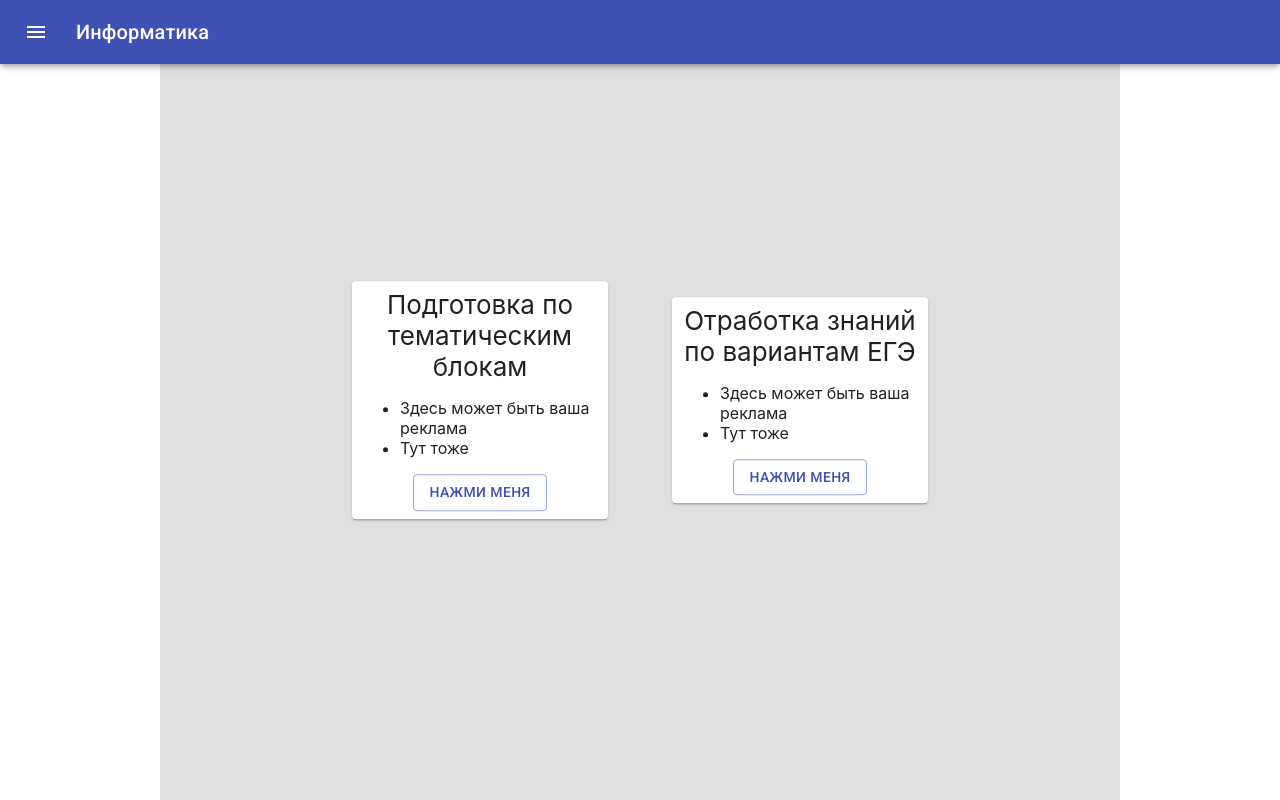
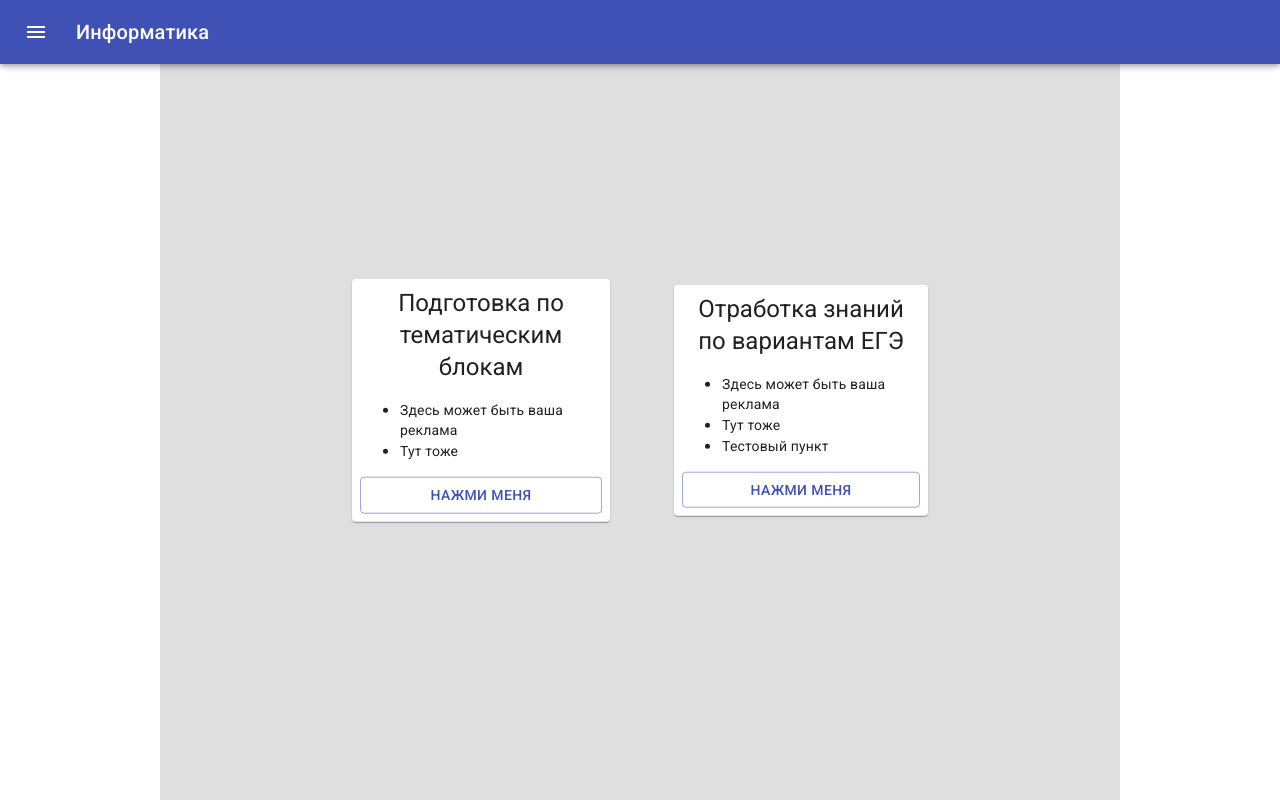
Before and after one commit to HeroBrine1st/Inf, a React (Create React App) app: page / in a window 1280 px wide. Built offline with nearby package versions, Linux system fonts and the light colour scheme.

Commit message:
Переписали стили, добавили хуки на размер; TODO нормальное отображение на мобиле

```diff
--- a/src/main/Main.css
+++ b/src/main/Main.css
@@ -5,7 +5,7 @@
     text-align: center;
     justify-content: center;
     margin: 5%;
-    width: 45%;
+    /*width: 45%;*/
     padding: 8px;
 }
 
@@ -16,7 +16,6 @@
 
 .mainPage {
     display: flex;
-    flex-direction: row;
     align-items: stretch;
     justify-content: center;
     color: white;
--- a/src/main/Main.js
+++ b/src/main/Main.js
@@ -1,37 +1,76 @@
 import {Button, Paper} from "@material-ui/core";
-import "./Main.css"
 import {Link} from "react-router-dom";
+import Typography from "@material-ui/core/Typography";
+import {makeStyles} from "@material-ui/core/styles";
+
+const useStyles = makeStyles((theme) => ({
+  root: {
+    [theme.breakpoints.down("lg")]: {
+      display: "block",
+    },
+    [theme.breakpoints.up("lg")]: {
+      display: "flex",
+      flexDirection: "row",
+    },
+    alignItems: "stretch",
+    justifyContent: "center",
+    color: "white",
+    top: "50%",
+    left: "50%",
+    transform: "translate(-50%, -50%)",
+    position: "fixed",
+  },
+  paper: {
+    display: "flex",
+    flexDirection: "column",
+    flexWrap: "wrap",
+    alignSelf: "center",
+    textAlign: "center",
+    // justifyContent: "center",
+    margin: "5%",
+    padding: theme.spacing(1),
+  },
+  paperContent: {
+    fontSize: "calc(4px + 1.5vmin)",
+    textAlign: "left",
+    flex: "1",
+  },
+  button: {
+
+  }
+}))
 
 function Main() {
+  const classes = useStyles()
   return (
-    <div className="mainPage">
-      <Paper className="paper">
-        Подготовка по тематическим блокам
-        <div className="paperContent">
+    <div className={classes.root}>
+      <Paper className={classes.paper}>
+        <Typography variant="h5">Подготовка по тематическим блокам</Typography>
+        <div className={classes.paperContent}>
           <ul>
-            <li>Здесь может быть ваша реклама</li>
-            <li>Тут тоже</li>
+            {["Здесь может быть ваша реклама", "Тут тоже"].map(it => (
+              <li><Typography variant="body2">{it}</Typography></li>
+            ))}
           </ul>
         </div>
 
-        <Button variant="outlined" color="primary">
+        <Button variant="outlined" color="primary" className={classes.button}>
           Нажми меня
         </Button>
       </Paper>
 
-      <Paper className="paper">
-        Отработка знаний по вариантам ЕГЭ
-        <div className="paperContent">
+      <Paper className={classes.paper}>
+        <Typography variant="h5">Отработка знаний по вариантам ЕГЭ</Typography>
+        <div className={classes.paperContent}>
           <ul>
-            <li>Здесь может быть ваша реклама</li>
-            <li>Тут тоже</li>
+            {["Здесь может быть ваша реклама", "Тут тоже", "Тестовый пункт"].map(it => (
+              <li><Typography variant="body2">{it}</Typography></li>
+            ))}
           </ul>
         </div>
-        <Link to="/variants">
-          <Button variant="outlined" color="primary">
-            Нажми меня
-          </Button>
-        </Link>
+        <Button variant="outlined" color="primary" component={Link} to="/variants">
+          Нажми меня
+        </Button>
       </Paper>
     </div>
   )
--- a/src/misc/NavigationDrawer.js
+++ b/src/misc/NavigationDrawer.js
@@ -1,7 +1,6 @@
 import {Drawer, List, ListItem, ListItemText, Link as MLink, makeStyles} from "@material-ui/core";
 import Toolbar from "@material-ui/core/Toolbar";
 import React from "react";
-import "./NavigationDrawer.css"
 import PropTypes from "prop-types";
 import {Link as RLink} from "react-router-dom";
 import Typography from "@material-ui/core/Typography";
--- a/src/variants/Variant.js
+++ b/src/variants/Variant.js
@@ -83,9 +83,7 @@ function Variant(props) {
         </AccordionActions>
       </Accordion>
     ))}
-    <SolutionDialog open={dialog} onClose={() => openDialog(false)} solution={dialogContent}>
-
-    </SolutionDialog>
+    <SolutionDialog open={dialog} onClose={() => openDialog(false)} solution={dialogContent}/>
   </div>
 }
 
--- a/src/variants/Variants.js
+++ b/src/variants/Variants.js
@@ -1,5 +1,4 @@
 import {useEffect, useState} from "react";
-import "./Variants.css"
 import Loading from "../misc/Loading";
 import {useSnackbar} from "notistack";
 import {Route, useRouteMatch, Switch} from "react-router";
@@ -15,7 +14,6 @@ const useStyles = makeStyles((theme) => ({
     display: 'flex',
     justifyContent: 'center',
     flexWrap: 'wrap',
-
     marginLeft: theme.spacing(16),
     marginRight: theme.spacing(16),
     '& > *': {
```
Also changed, not shown: src/variants/Variants.css (deleted).
